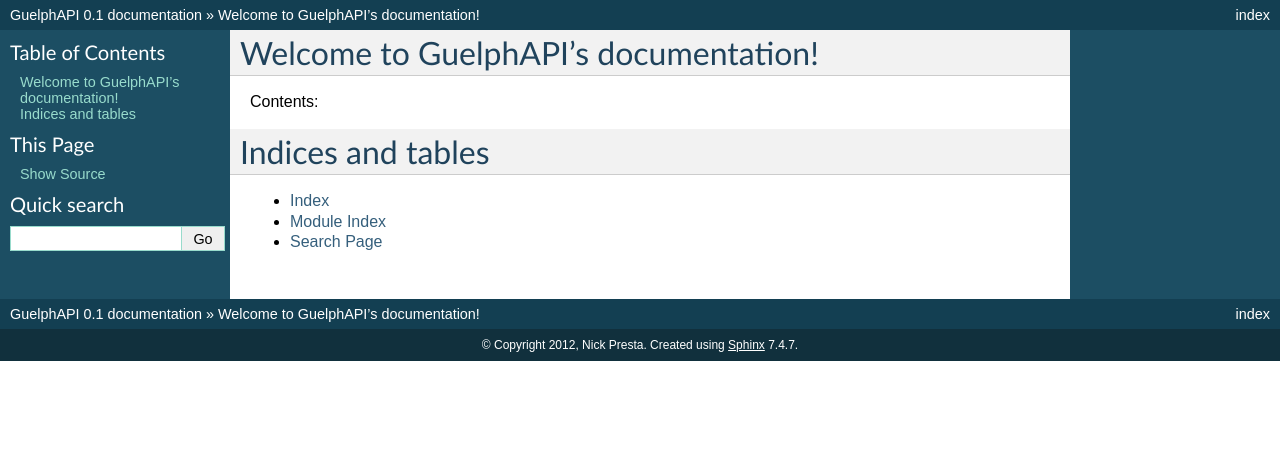
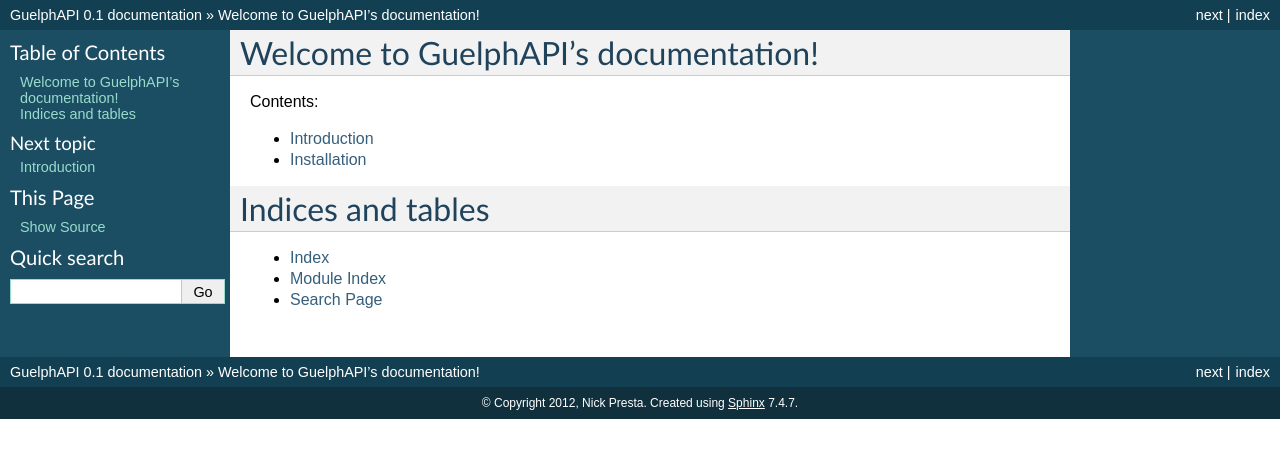
Before and after one commit to nickpresta/guelphdev-api-service, a Sphinx documentation site: the page built from guelphapi/docs/index.rst, in a window 1280 px wide. Shown: the top 458 px of the page. Built offline with Sphinx 7.4.7, drawn with Linux system fonts in a browser that asks for light colours.

Commit message:
Adding new files to docs

```diff
--- a/guelphapi/docs/index.rst
+++ b/guelphapi/docs/index.rst
@@ -11,6 +11,8 @@
 .. toctree::
    :maxdepth: 2
 
+   intro
+   installation
 
 
 Indices and tables
--- /dev/null
+++ b/guelphapi/docs/installation.rst
@@ -0,0 +1,4 @@
+Installation
+============
+
+This is the installation page for the GuelphAPI project.
--- /dev/null
+++ b/guelphapi/docs/intro.rst
@@ -0,0 +1,4 @@
+Introduction
+============
+
+This is the introduction page for the GuelphAPI project.
```
Also changed, not shown: 1 other file.
